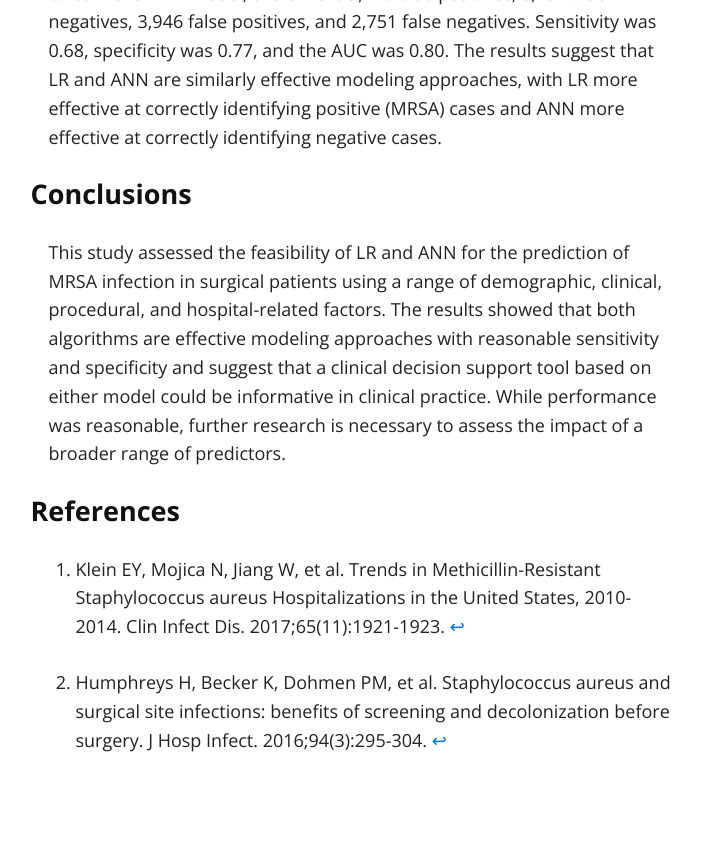
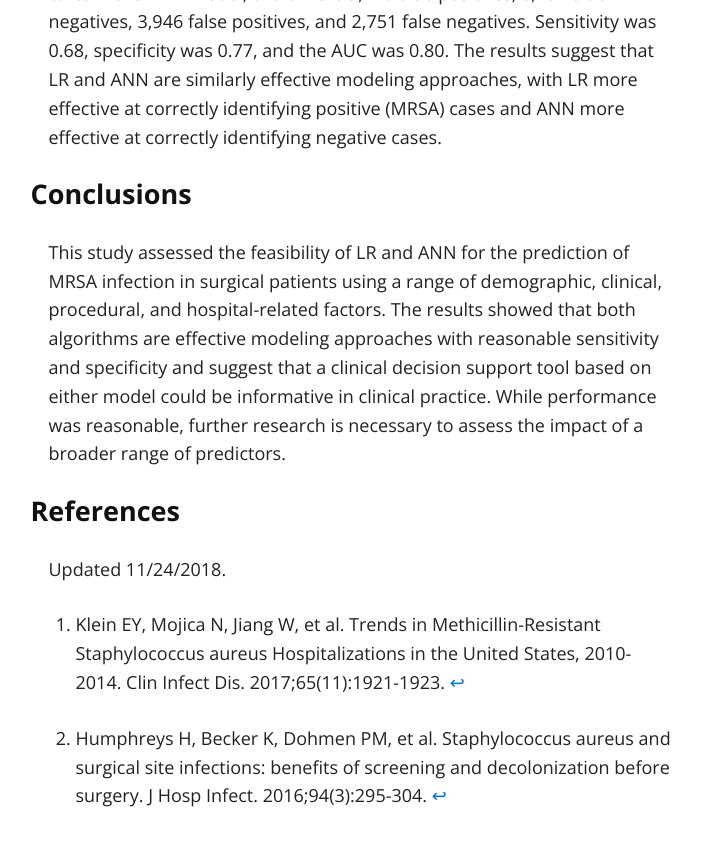
Before and after one commit to kevinwilson/kevinwilson.github.io, a Jekyll site: the page built from index.md, in a window 1280 px wide and 900 px high, scrolled down 2174 px. Shown: the top 846 px of the window, without its empty margins (279-980 px from the left). Built offline with Jekyll 4.4.1, drawn with Linux system fonts in a browser that asks for light colours; nearby versions of some CDN libraries; our own code applies the rules of GitHub Pages for plain Markdown files.

Commit message:
Update index.md

```diff
--- a/index.md
+++ b/index.md
@@ -29,3 +29,5 @@ This study assessed the feasibility of LR and ANN for the prediction of MRSA inf
 [^1]: Klein EY, Mojica N, Jiang W, et al. Trends in Methicillin-Resistant Staphylococcus aureus Hospitalizations in the United States, 2010-2014. Clin Infect Dis. 2017;65(11):1921-1923.
 
 [^2]: Humphreys H, Becker K, Dohmen PM, et al. Staphylococcus aureus and surgical site infections: benefits of screening and decolonization before surgery. J Hosp Infect. 2016;94(3):295-304.
+
+Updated 11/24/2018.
```
